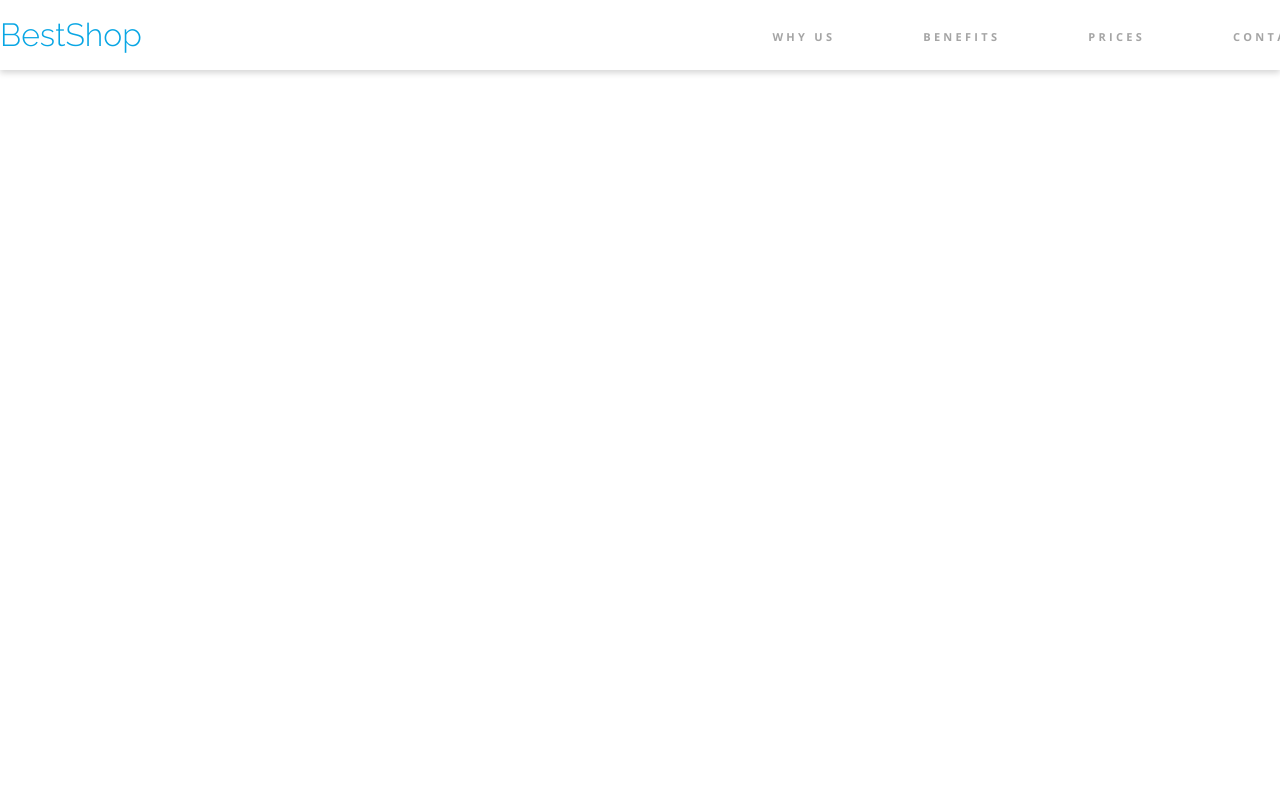
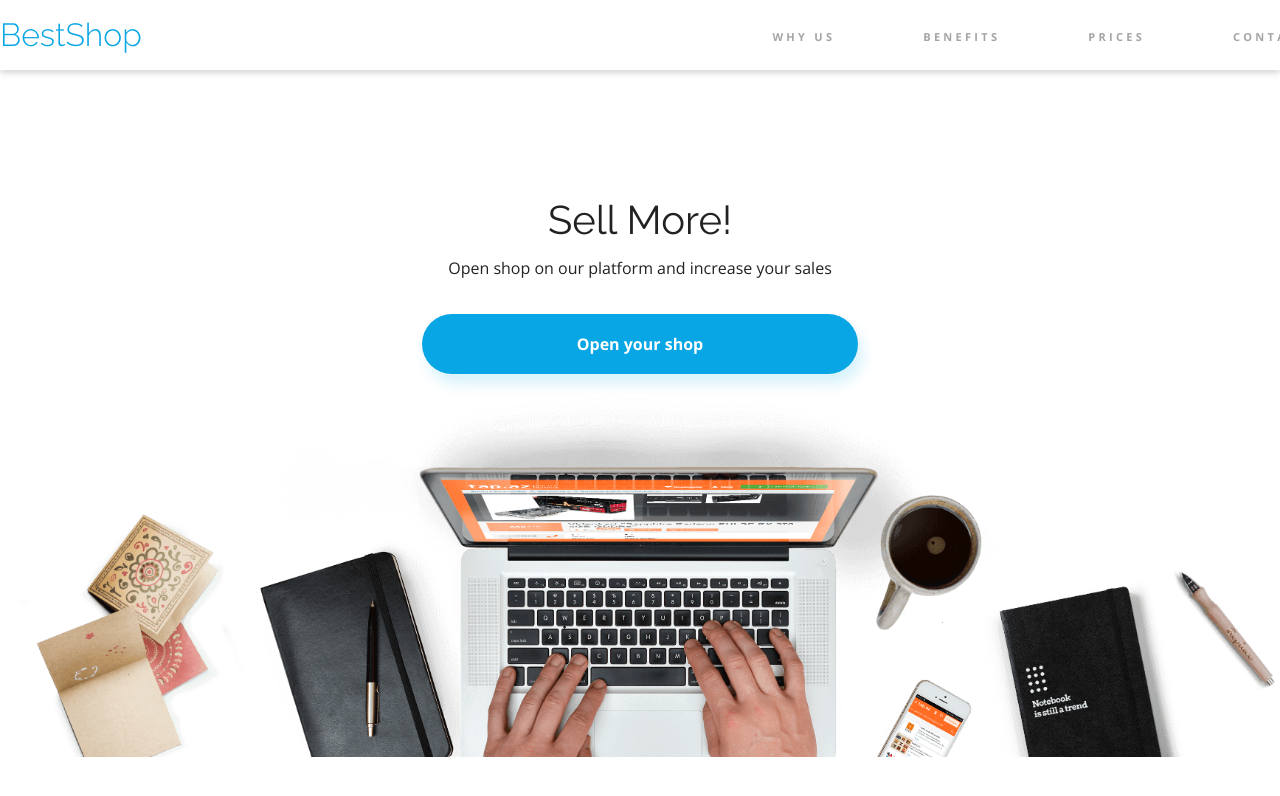
Before and after one commit to knapora/BestShop, a plain HTML site: page BestShop/index.html in a window 1280 px wide. Shown: the top 796 px of the page. Drawn offline with nearby package versions, Linux system fonts and the light colour scheme.

Commit message:
opening section added

```diff
--- a/BestShop/css/style.css
+++ b/BestShop/css/style.css
@@ -54,3 +54,42 @@
   .nav__element {
     padding: 0 26px;
   }
+  .opening {
+    display: flex;
+    flex-direction: column;
+    align-items: center;
+  }
+  .opening__content {
+    margin-top: 130px;
+    text-align: center;
+  }
+
+  .opening__header {
+    font-family: var(--font-raleway);
+    font-size: 40px;
+  }
+
+  .opening__heading {
+    margin-top: 20px;
+    margin-bottom: 38px;
+  }
+  .opening__image {
+    width: 100%;
+    height: auto;
+  }
+  .btn {
+    color: white;
+    font-weight: bold;
+    display: inline-block;
+    padding: 16px 65px;
+    border-radius: 40px;
+  }
+
+  .btn--primary {
+    background-color: #08a6e4;
+    border-radius: 40px;
+    box-shadow: 5px 10px 14px #07ACE629;
+  }
+  .btn--large {
+    padding: 22px 155px;
+  }
--- a/BestShop/index.html
+++ b/BestShop/index.html
@@ -38,6 +38,14 @@
           </nav>
         </div>
       </header>
+      <section class="opening">
+        <div class="opening__content">
+          <h1 class="opening__header">Sell More!</h1>
+          <p class="opening__heading">Open shop on our platform and increase your sales</p>
+          <a href="#" class="btn btn--primary btn--large">Open your shop</a>
+        </div>
+        <img src="assets/Background.png" alt="" class="opening__image" />
+      </section>
 
   </body>
 </html>
```
